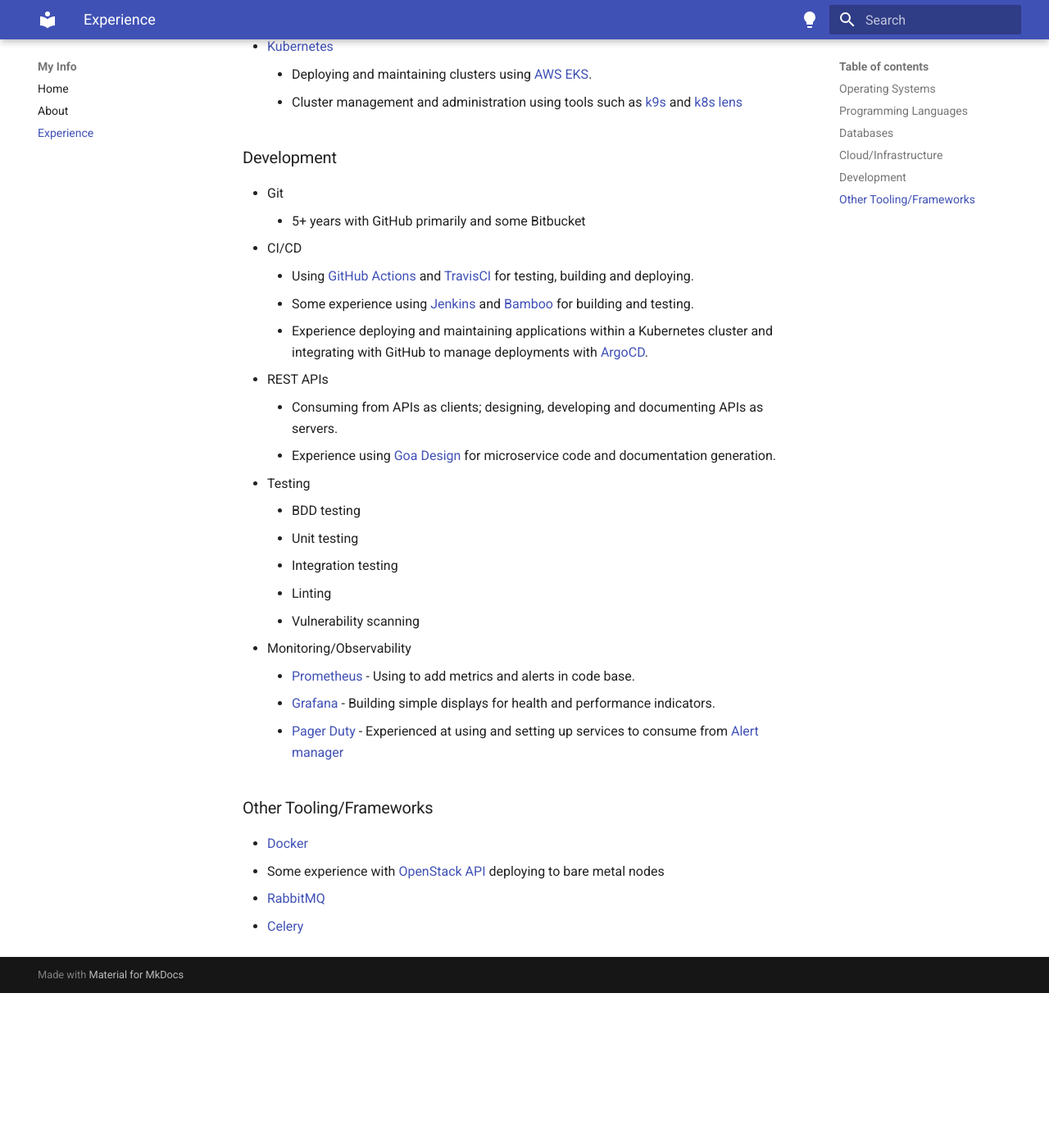
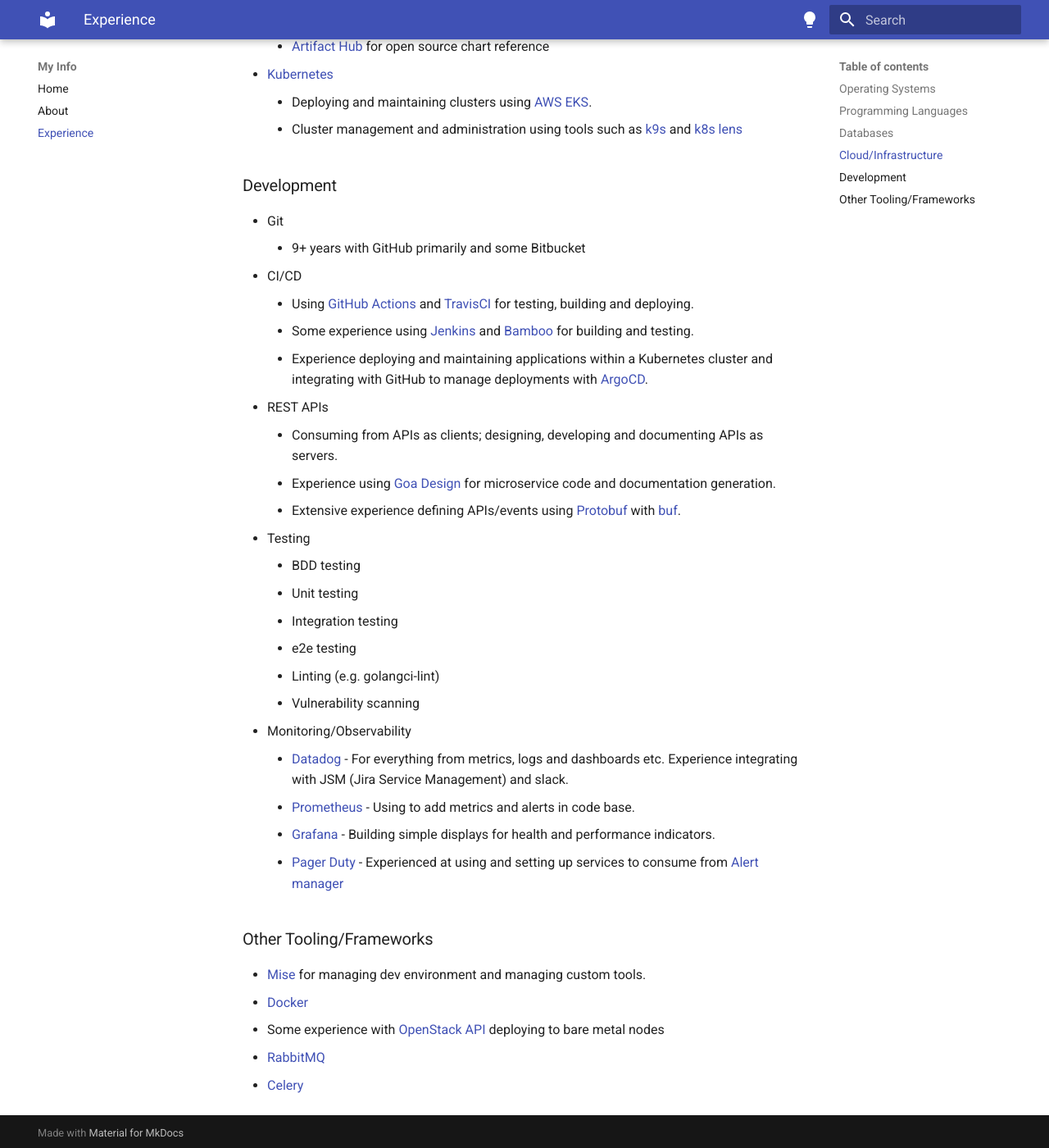
Before and after one commit to jonnybell895/personal-docs, an MkDocs documentation site: the page built from docs/exp.md, in a window 1280 px wide and 1400 px high, scrolled down 1575 px. Shown: the whole window at 82% size. Built offline with MkDocs 1.6.1 and Material for MkDocs 9.7.7, drawn with Linux system fonts in a browser that asks for light colours; before the commit the page ends 2786 px from its top, so only the background shows below that; some of the changed text lies outside the part shown.

Commit message:
docs(exp): [NOTICK] Overdue tech update

```diff
--- a/docs/exp.md
+++ b/docs/exp.md
@@ -3,6 +3,7 @@
 ### Operating Systems
 - Windows
     - Familiar with general usage
+    - Some experience with WSL (windows subsystem for linux) for personal projects
 - OSX
     - 4+ years experience with general usage and development
 - Linux
@@ -18,8 +19,8 @@
     - [Django Framework](https://www.djangoproject.com/)
     - API BDD testing using [Cucumber](https://cucumber.io/)/[Behave](https://behave.readthedocs.io/en/latest/)
 - Golang
-    - ~3 years
-    - Developing backend microservices
+    - ~6+ years
+    - Developing backend microservices using http and grpc APIs
     - Scripting
     - Streaming architecture using gRPC streams
 - Bash
@@ -47,7 +48,7 @@
 
 ### Development
 - Git
-    - 5+ years with GitHub primarily and some Bitbucket
+    - 9+ years with GitHub primarily and some Bitbucket
 - CI/CD
     - Using [GitHub Actions](https://docs.github.com/en/actions) and [TravisCI](https://www.travis-ci.com/) for testing, building and deploying.
     - Some experience using [Jenkins](https://www.jenkins.io/) and [Bamboo](https://www.atlassian.com/software/bamboo) for building and testing.
@@ -55,18 +56,22 @@
 - REST APIs
     - Consuming from APIs as clients; designing, developing and documenting APIs as servers.
     - Experience using [Goa Design](https://goa.design/) for microservice code and documentation generation.
+    - Extensive experience defining APIs/events using [Protobuf](https://protobuf.dev) with [buf](https://buf.build/bufbuild/protovalidate).
 - Testing
     - BDD testing
     - Unit testing
     - Integration testing
-    - Linting
+    - e2e testing
+    - Linting (e.g. golangci-lint)
     - Vulnerability scanning
 - Monitoring/Observability
+    - [Datadog](https://www.datadoghq.com) - For everything from metrics, logs and dashboards etc. Experience integrating with JSM (Jira Service Management) and slack.
     - [Prometheus](https://prometheus.io/) - Using to add metrics and alerts in code base.
     - [Grafana](https://grafana.com/) - Building simple displays for health and performance indicators.
     - [Pager Duty](https://support.pagerduty.com/) - Experienced at using and setting up services to consume from [Alert manager](https://prometheus.io/docs/alerting/latest/alertmanager/)
 
 ### Other Tooling/Frameworks
+- [Mise](mise.jdx.dev) for managing dev environment and managing custom tools.
 - [Docker](https://www.docker.com/)
 - Some experience with [OpenStack API](https://www.openstack.org/use-cases/bare-metal/) deploying to bare metal nodes
 - [RabbitMQ](https://www.rabbitmq.com/)
```
Also changed, not shown: other parts of docs/exp.md (+1 -1 lines).
